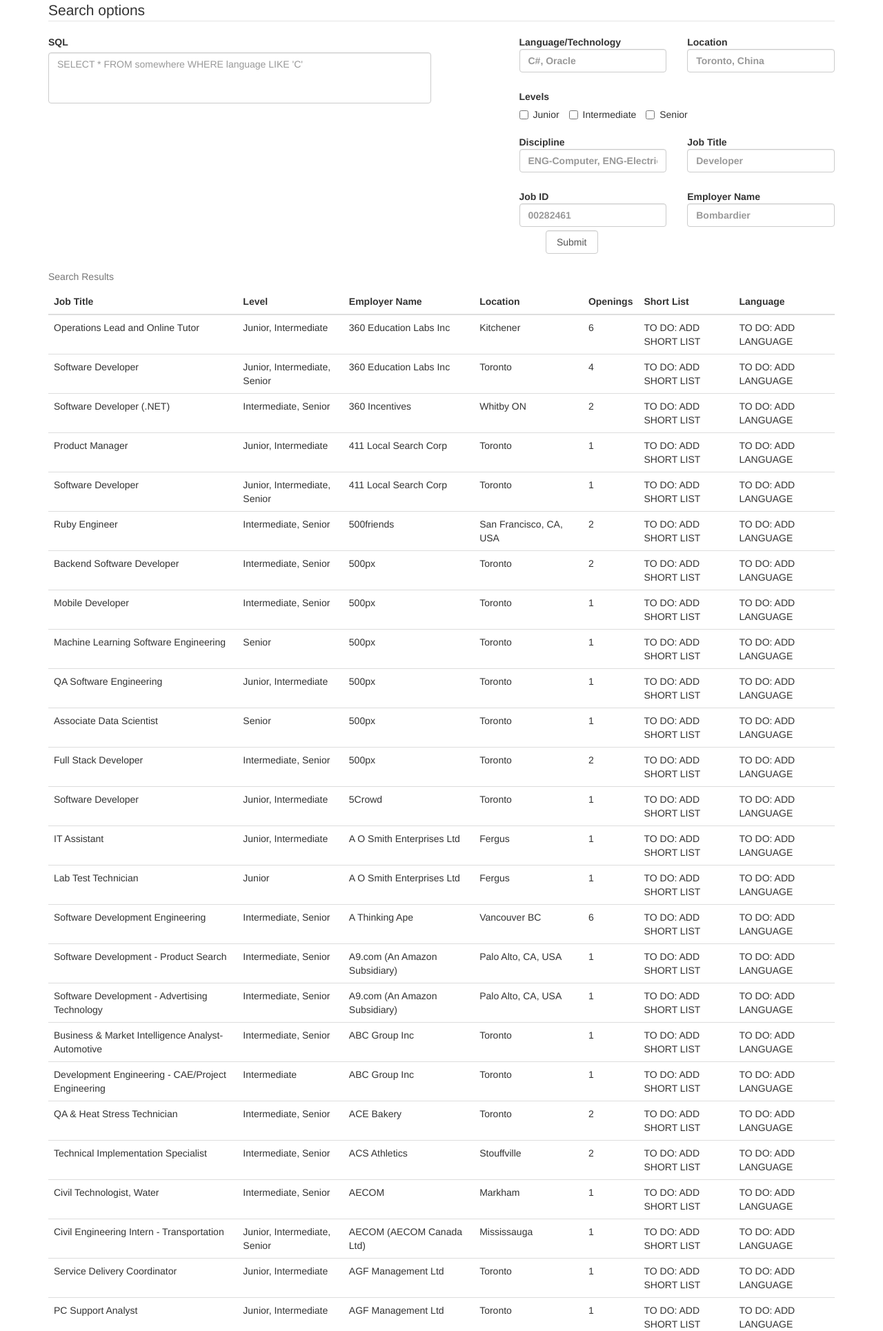
After one commit to NanoBreeze/JobMine-EZSearch, a Flask app: page /jobInquiry in a window 1280 px wide. The commit adds this page. Shown: the top 1930 px of the page at 69% size. Run offline with Flask 2, Linux system fonts and the light colour scheme; data comes from the database, SQL or seed files in the repository; both versions use the stored data as it was after the commit; some libraries are stand-ins or nearby versions.

Commit message:
Began Job Inquiry page and added web mining script

```diff
--- a/Main.py
+++ b/Main.py
@@ -1,4 +1,5 @@
-from flask import Flask, render_template
+from flask import Flask, render_template, request
+import filterJobs
 
 app = Flask(__name__)
 
@@ -6,6 +7,19 @@
 def welcome():
     return render_template("Welcome.html")
 
+@app.route('/jobInquiry')
+def job_inquiry():
+    print("GOOD")
+    jobs = filterJobs.give_all_jobs()
+    print(jobs)
+    print("About to render template")
+    return render_template("JobInquiry.html", jobs = jobs)
+
+
+@app.route('/submit', methods=['POST'])
+def submit():
+    print(request.form['customSearch'])
+
 
 # start the server with the 'run()' method
 if __name__ == '__main__':
--- /dev/null
+++ b/Templates/JobInquiry.html
@@ -0,0 +1,162 @@
+<!DOCTYPE html>
+<html>
+<head>
+    <title>Job Inquiry</title>
+    <link href="https://maxcdn.bootstrapcdn.com/bootstrap/3.3.6/css/bootstrap.min.css" rel="stylesheet" />
+
+    <style>
+        textarea {
+        resize:none
+        }
+
+    </style>
+
+</head>
+<body>
+
+
+<div class="container">
+    <form class="form-group" action="submit" method="post">
+        <fieldset>
+            <legend>Search options</legend>
+            <div class="row">
+                <div class="col-md-6">
+                    <label for="customSearch">SQL</label><textarea rows="3" class="form-control" id="customSearch" name="customSearch" placeholder="SELECT * FROM somewhere WHERE language LIKE 'C'"></textarea>
+                </div>
+
+                <div class="col-md-5 col-md-offset-1">
+                    <div class="row">
+                        <div class="col-md-6">
+                            <label>Language/Technology <input type="text" class="form-control" name="languageTechnology" placeholder="C#, Oracle"></label>
+                        </div>
+                        <div class="col-md-6">
+                            <label>Location<input type="text" class="form-control" name="location" placeholder="Toronto, China"></label>
+                        </div>
+                    </div>
+                    <br />
+                    <div class="row">
+                        <div class="col-md-12">
+                            <label>Levels</label><br/>
+                            <label class="checkbox-inline">
+                                <input type="checkbox" name="junior">Junior
+                            </label>
+                            <label class="checkbox-inline">
+                                <input type="checkbox" name="intermediate">Intermediate
+                            </label>
+                            <label class="checkbox-inline">
+                                <input type="checkbox" name="senior">Senior
+                            </label>
+                        </div></div>
+                    <br />
+                    <div class="row">
+                        <div class="col-md-6">
+                            <label>Discipline<input type="text" class="form-control" name="discipline" placeholder="ENG-Computer, ENG-Electrical"></label>
+
+                        </div>
+                        <div class="col-md-6">
+                            <label>Job Title<input type="text" class="form-control" name="jobTitle" placeholder="Developer"></label>
+
+                        </div>
+                    </div>
+                    <br />
+                    <div class="row">
+                        <div class="col-md-6">
+                            <label>Job ID<input type="text" class="form-control" name="jobId" placeholder="00282461"></label>
+                        </div>
+
+                        <div class="col-md-6">
+                            <label>Employer Name<input type="text" class="form-control" name="employerName" placeholder="Bombardier"></label
+                        </div>
+
+
+                    </div>
+
+                </div>
+
+                <div class="col-md-2 col-md-offset-1">
+                    <div class="row">
+                        <input type="submit" class="form-control" name="submit" value="Submit"/>
+                    </div>
+
+                    <div class="row">
+
+                    </div>
+                </div>
+            </div>
+        </fieldset>
+    </form>
+</div>
+
+<div class="container">
+    <table class="table">
+        <caption>Search Results</caption>
+        <thead>
+            <tr>
+                <th>Job Title</th>
+                <th>Level</th>
+                <th>Employer Name</th>
+                <th>Location</th>
+                <th>Openings</th>
+                <th>Short List</th>
+                <th>Language</th>
+            </tr>
+        </thead>
+        <tbody>
+
+        {% for job in jobs %}
+        <tr>
+            <td> {{ job['job_title'] }} </td>
+            <td> {{ job['level'] }} </td>
+            <td> {{ job['employer_name'] }} </td>
+            <td> {{ job['location'] }} </td>
+            <td> {{ job['number_of_openings'] }} </td>
+            <td> {{ job['shortlist'] }} </td>
+            <td> {{ job['language'] }} </td>
+        </tr>
+        {% endfor %}
+
+        </tbody>
+        <tfoot>
+        <tr><td>This is the footer</td></tr>
+        </tfoot>
+    </table>
+</div>
+
+{# sdfsdfdsfsdf
+#: <canvas id="countries" width="600" height="400"></canvas>
+#}
+
+<script src="https://cdnjs.cloudflare.com/ajax/libs/Chart.js/1.0.2/Chart.js"></script>
+<script src="https://ajax.googleapis.com/ajax/libs/jquery/2.2.0/jquery.min.js"></script>
+<script src="https://maxcdn.bootstrapcdn.com/bootstrap/3.3.6/js/bootstrap.min.js"></script>
+
+<script>
+var pieData = [
+	{
+		value: 20,
+		color:"#878BB6"
+	},
+	{
+		value : 40,
+		color : "#4ACAB4"
+	},
+	{
+		value : 10,
+		color : "#FF8153"
+	},
+	{
+		value : 30,
+		color : "#FFEA88"
+	}
+];
+
+var pieOptions = {
+	segmentShowStroke : false,
+	animateScale : true
+}
+
+var countries= document.getElementById("countries").getContext("2d");
+new Chart(countries).Pie(pieData, pieOptions);
+</script>
+</body>
+</html>
--- /dev/null
+++ b/filterJobs.py
@@ -0,0 +1,14 @@
+import sqlite3
+
+def give_all_jobs():
+    connection=sqlite3.connect("jobs.db")
+    cur = connection.execute('SELECT * FROM AllJobs')
+    job = []
+
+    for row in cur.fetchall():
+        job.append({'job_title': row[1],'level': row[6], 'employer_name': row[2], 'location': row[4], 'number_of_openings':row[5], 'shortlist': 'TO DO: ADD SHORT LIST', 'language' : 'TO DO: ADD LANGUAGE',  })
+    '''
+    jobs = [dict(job_identifier = row[0], job_title=row[1], employer_name=row[2], unit_name = row[3], location = row[4], number_of_openings = row[5],
+                 level = row[6], discipline = row[7], hiring_support = row[8], work_term_support = row[9], comments = row[10], summary = row[11]) for row in cur.fetchone()]
+    '''
+    return job
```
Also changed, not shown: GetJobs.py (added, +146 -0 lines), Templates/Welcome.html (+42 -13 lines), sql.py (added, +7 -0 lines), jobs.db (added).
